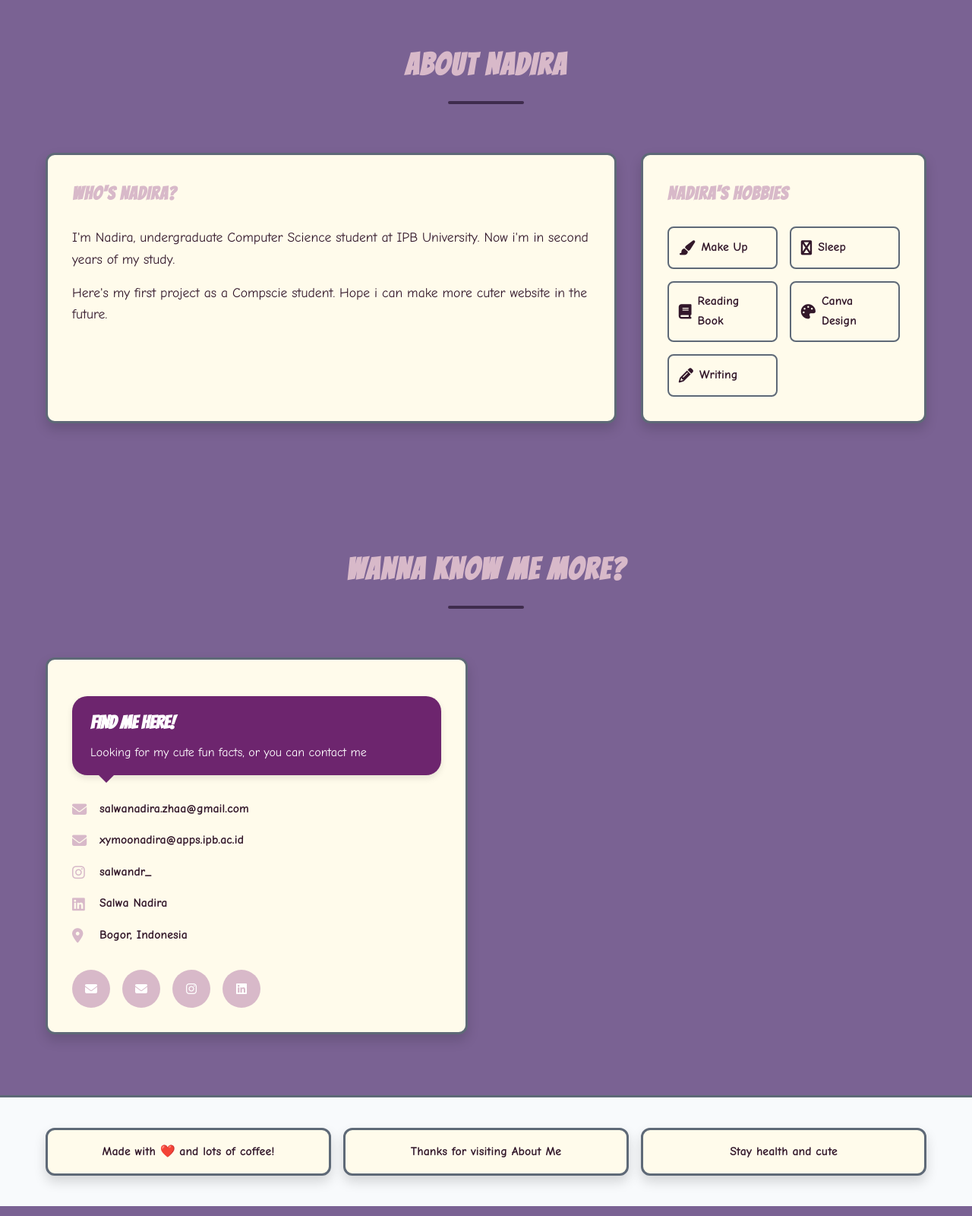
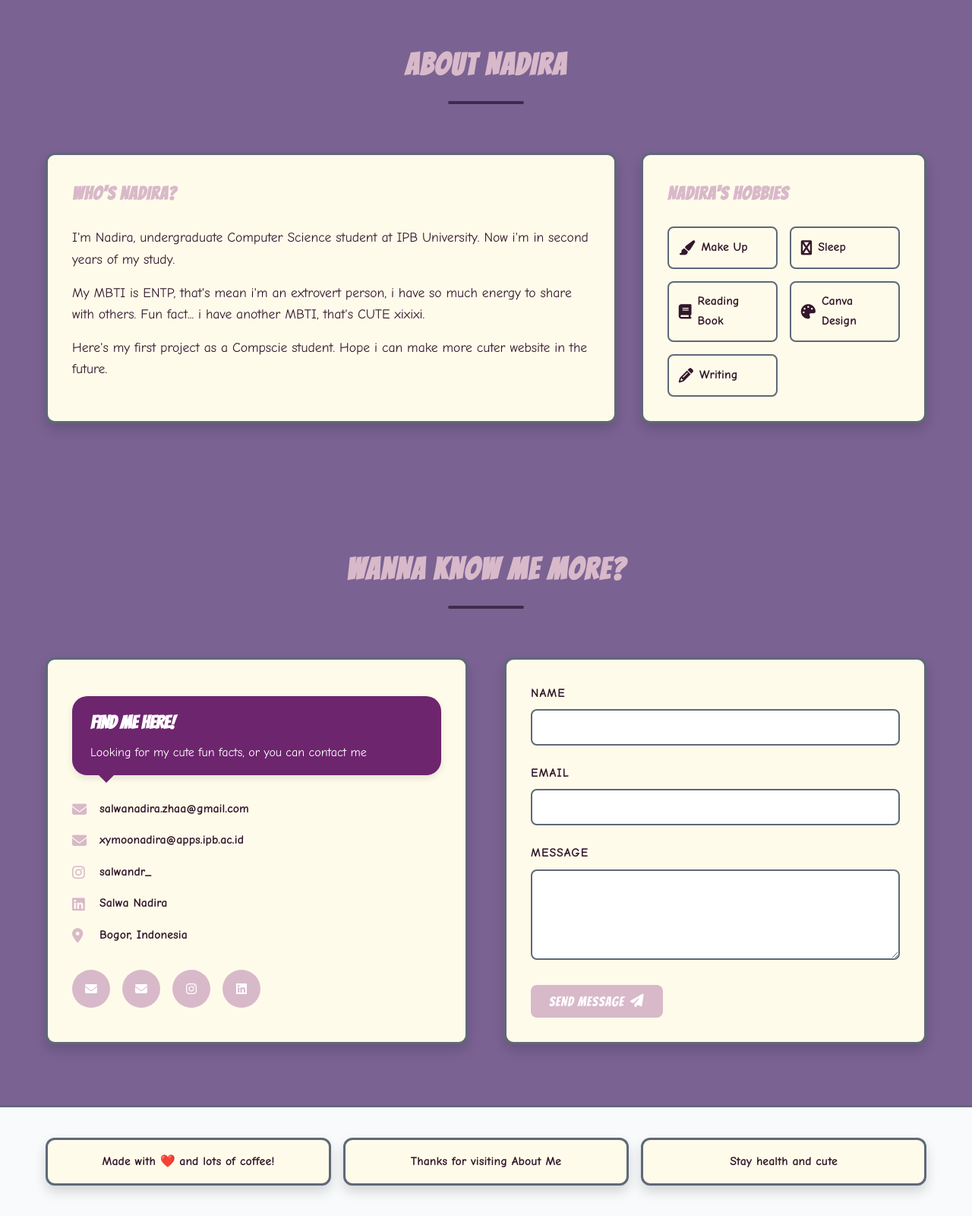
Before and after one commit to salwandr/Heun_M0403241034_Salwa-Nadira, a plain HTML site: page index.html in a window 1280 px wide. Shown: the part 827-2427 px from the top of the page at 76% size. Drawn offline with Linux system fonts and the light colour scheme; a script that the page names is missing.

Commit message:
index.html

```diff
--- a/index.html
+++ b/index.html
@@ -28,9 +28,10 @@
                 <li><a href="#contact" class="nav-link">Contact</a></li>
             </ul>
             <div class="hamburger">
-                <span></span>
-                <span></span>
-                <span></span>
+                <span class="bar"></span>
+                <span class="bar"></span>
+                <span class="bar"></span>
+
             </div>
         </nav>
     </header>
@@ -47,7 +48,7 @@
                     <img src="https://media.licdn.com/dms/image/v2/D5603AQF4ndM2Qn2mug/profile-displayphoto-shrink_400_400/B56ZZYZ6MpGoAg-/0/1745239909947?e=1760572800&v=beta&t=V34zURB4hRs_JM9Kw2pRzuGVPUP2LqYaz57SDC7mdQE" alt="My Foto IMUT Guwe" class="character-img">
                 </div>
                 <div class="speech-bubble hero-bubble-1">
-                    <p>You can call me "Nadira", "Salwa" or call me by your name eak.</p>
+                    <p>You can call me "Nadira", or "Salwa".</p>
                 </div>
                 <div class="speech-bubble hero-bubble-3"> <p>I'm from Proxy Heun</p>
                 </div>
@@ -58,7 +59,6 @@
             </div>
             <div class="hero-action">
 
-                </button>
             </div>
         </div>
     </section>
@@ -77,7 +77,8 @@
                         <h3 class="panel-title">Who's Nadira?</h3>
                     </div>
                     <div class="panel-content">
-                        <p>I'm Nadira, undergraduate Computer Science student at IPB University. Now i'm in second years of my study.</p>
+                        <p>I'm Nadira, undergraduate Computer Science student at IPB University. Now i'm in second years of my study. </p>
+                        <p>My MBTI is ENTP, that's mean i'm an extrovert person, i have so much energy to share with others. Fun fact... i have another MBTI, that's CUTE xixixi.</p>
                         <p>Here's my first project as a Compscie student. Hope i can make more cuter website in the future.</p>
                     </div>
                 </div>
@@ -159,6 +160,24 @@
                         <a href="https://www.instagram.com/salwandr_/" class="social-link"><i class="fa-brands fa-instagram"></i></a>
                         <a href="https://www.linkedin.com/in/salwa-nadira-653783323/"
                         class="social-link"><i class="fab fa-linkedin"></i></a>
+                    </div>
+                </div>
+                <form class="contact-form comic-panel" id="contactForm">
+                    <div class="form-group">
+                        <label for="name">Name</label>
+                        <input type="text" id="name" name="name" required>
+                    </div>
+                    <div class="form-group">
+                        <label for="email">Email</label>
+                        <input type="email" id="email" name="email" required>
+                    </div>
+                    <div class="form-group">
+                        <label for="message">Message</label>
+                        <textarea id="message" name="message" rows="5" required></textarea>
+                    </div>
+                    <button type="submit" class="comic-button btn-primary">
+                        <span>SEND MESSAGE</span>
+                        <i class="fas fa-paper-plane"></i>
                   </button>
                 </form>
             </div>
```
